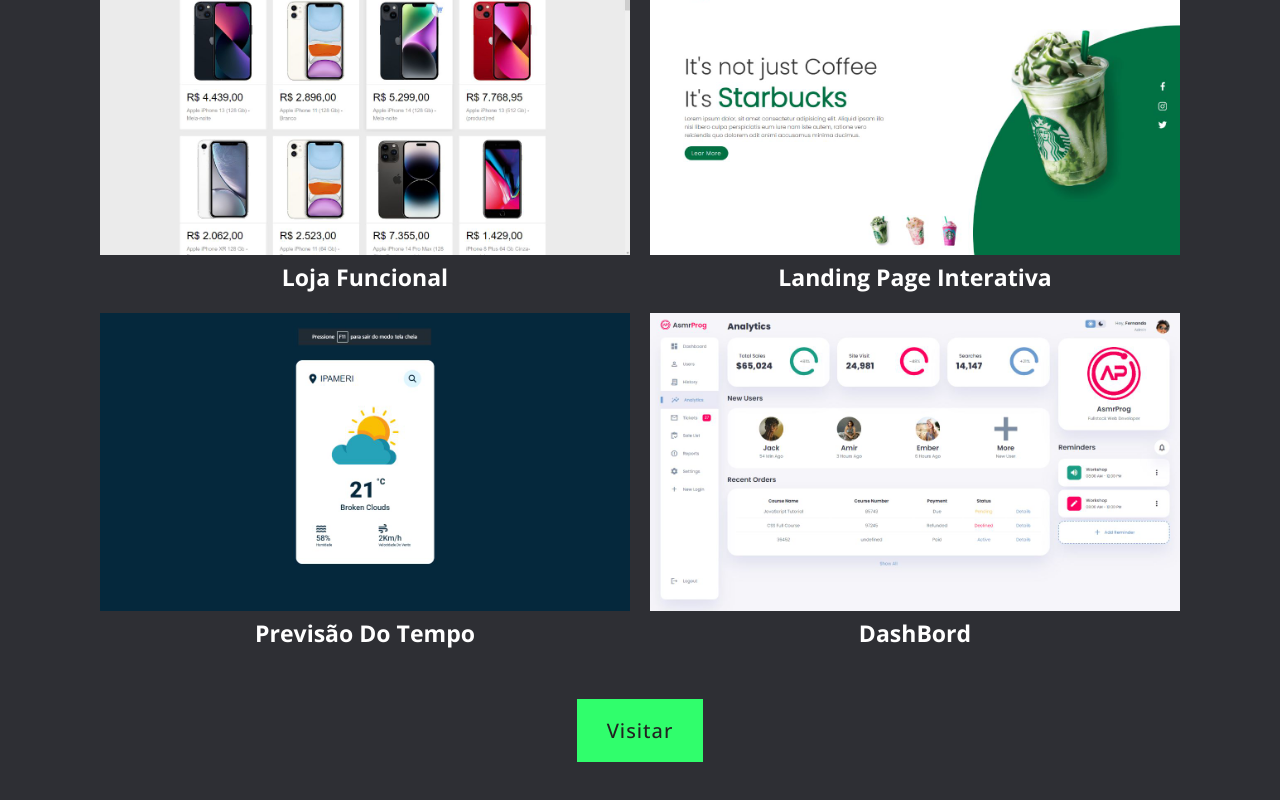
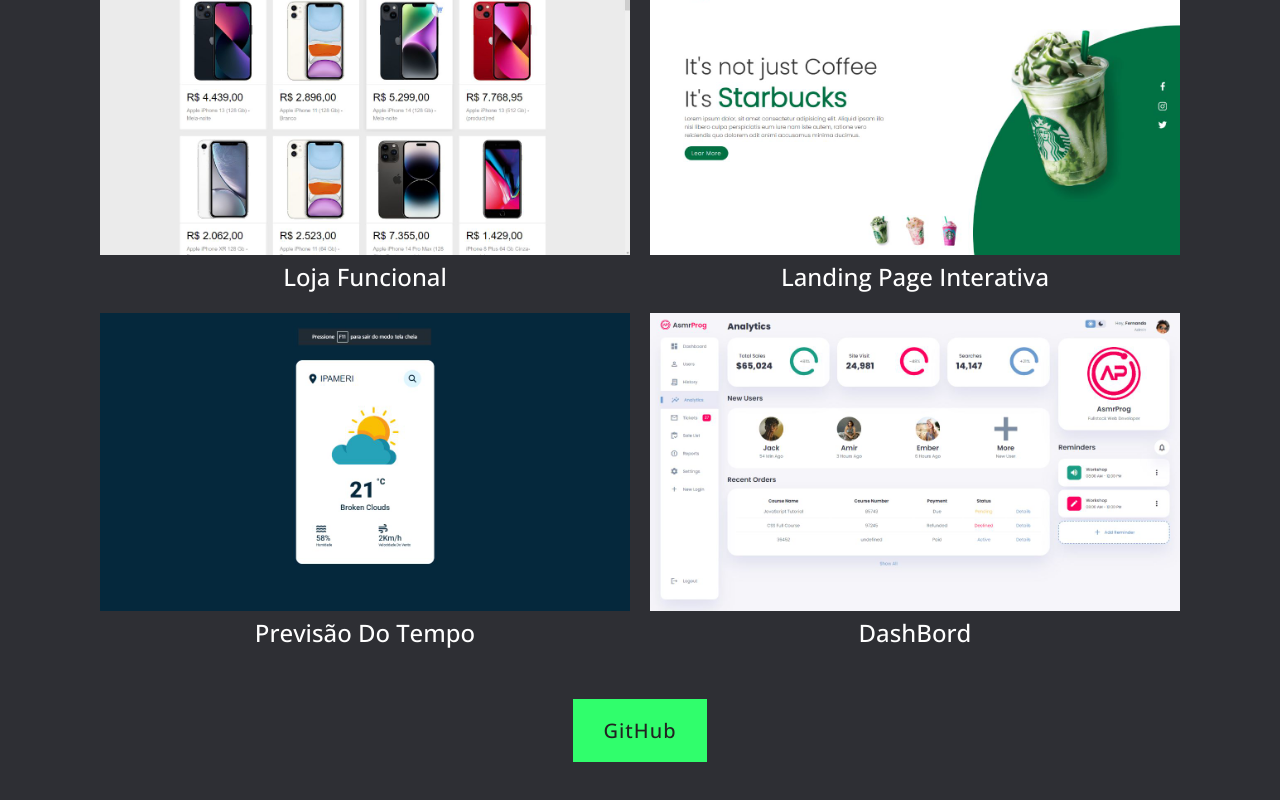
Before and after one commit to TI-fernando/projeto-Portifolio, a plain HTML site: page index.html in a window 1280 px wide. Shown: the part 2155-2955 px from the top of the page. Drawn offline with nearby package versions, Linux system fonts and the light colour scheme.

Commit message:
correçoes de bugs

```diff
--- a/index.html
+++ b/index.html
@@ -74,29 +74,29 @@
         <div class="imgBx">
           <img src="img/carrinho.jpg" />
           <a href="https://shopping-cart-phi-murex.vercel.app"
-            ><h2>Loja Funcional</h2></a
+            >Loja Funcional</a
           >
         </div>
 
         <div class="imgBx">
           <img src="img/bucks.jpg" />
-          <a href="#"><h2>Landing Page Interativa</h2></a>
+          <a href="#">Landing Page Interativa</a>
         </div>
 
         <div class="imgBx">
           <img src="img/clima.jpg" />
-          <a href="#"><h2>Previsão Do Tempo</h2></a>
+          <a href="https://app-clima-peach.vercel.app">Previsão Do Tempo</a>
         </div>
 
         <div class="imgBx">
           <img src="img/dash.jpg" />
-          <a href="#"><h2>DashBord</h2></a>
+          <a href="#">DashBord</a>
         </div>
       </div>
 
       <div class="center">
         <a href="https://github.com/TI-fernando?tab=repositories" class="btn"
-          >Visitar</a
+          >GitHub</a
         >
       </div>
     </section>
--- a/style.css
+++ b/style.css
@@ -131,10 +131,12 @@ header ul li:hover a {
     flex-direction: column;
 }
 
-#portfolio .content h2, a {
+#portfolio .content a {
     color: #fff;
-    font-size: 1.2em;
+    font-weight: 500;
+    font-size: 1.5em;
     text-decoration: none;
+
 }
 
 .secText {
```
